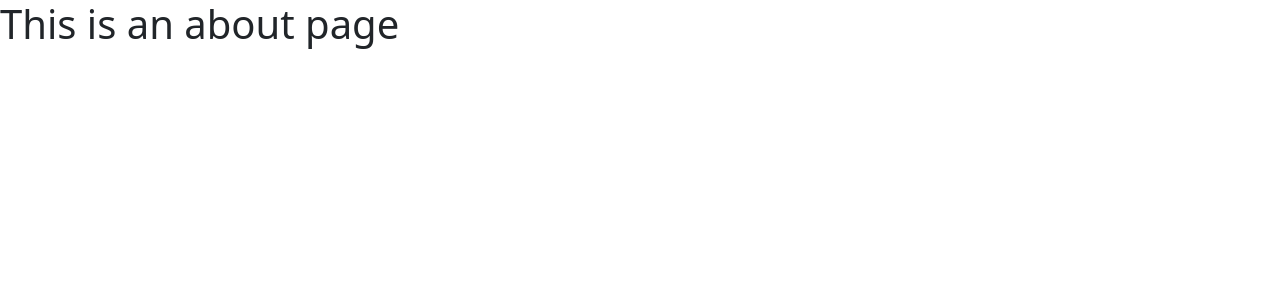
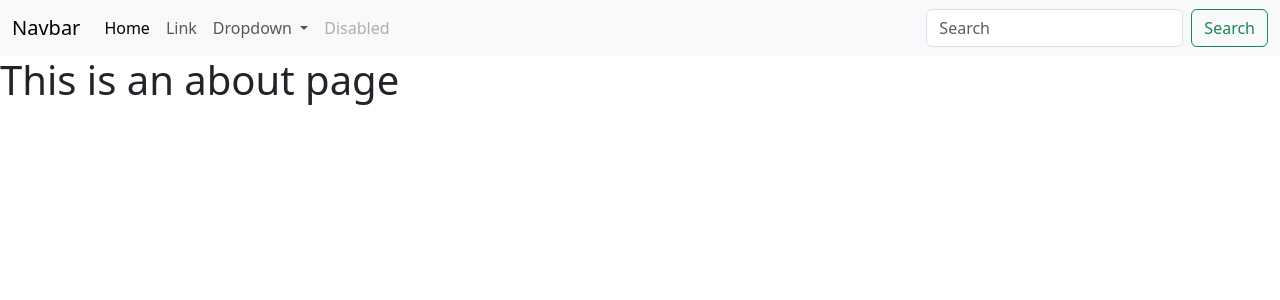
Before and after one commit to Fedaa123-12/CAR-WEBSITE, a Vue app in the folder frontend/: page /about in a window 1280 px wide. Shown: the top 300 px of the page. Built offline with nearby package versions, Linux system fonts and the light colour scheme.

Commit message:
cards setup and navbar added

```diff
--- a/frontend/package.json
+++ b/frontend/package.json
@@ -10,9 +10,10 @@
     "@popperjs/core": "^2.11.8",
     "axios": "^1.6.8",
     "bootstrap": "^5.3.3",
+    "bootstrap-vue": "^2.23.1",
     "bulma": "^1.0.0",
     "core-js": "^3.8.3",
-    "vue": "^3.2.13",
+    "vue": "^3.4.21",
     "vue-router": "^4.0.3"
   },
   "devDependencies": {
--- a/frontend/src/App.vue
+++ b/frontend/src/App.vue
@@ -1,4 +1,8 @@
+<script setup>
+import Navbar from "./components/Navbar.vue";
+</script>
 <template>
+  <Navbar />
   <nav>
 
   </nav>
--- /dev/null
+++ b/frontend/src/components/Navbar.vue
@@ -0,0 +1,41 @@
+<script setup>
+</script>
+
+<template>
+<nav class="navbar navbar-expand-lg navbar-light bg-light">
+  <div class="container-fluid">
+    <a class="navbar-brand" href="#">Navbar</a>
+    <button class="navbar-toggler" type="button" data-bs-toggle="collapse" data-bs-target="#navbarSupportedContent" aria-controls="navbarSupportedContent" aria-expanded="false" aria-label="Toggle navigation">
+      <span class="navbar-toggler-icon"></span>
+    </button>
+    <div class="collapse navbar-collapse" id="navbarSupportedContent">
+      <ul class="navbar-nav me-auto mb-2 mb-lg-0">
+        <li class="nav-item">
+          <a class="nav-link active" aria-current="page" href="#">Home</a>
+        </li>
+        <li class="nav-item">
+          <a class="nav-link" href="#">Link</a>
+        </li>
+        <li class="nav-item dropdown">
+          <a class="nav-link dropdown-toggle" href="#" id="navbarDropdown" role="button" data-bs-toggle="dropdown" aria-expanded="false">
+            Dropdown
+          </a>
+          <ul class="dropdown-menu" aria-labelledby="navbarDropdown">
+            <li><a class="dropdown-item" href="#">Action</a></li>
+            <li><a class="dropdown-item" href="#">Another action</a></li>
+            <li><hr class="dropdown-divider"></li>
+            <li><a class="dropdown-item" href="#">Something else here</a></li>
+          </ul>
+        </li>
+        <li class="nav-item">
+          <a class="nav-link disabled" href="#" tabindex="-1" aria-disabled="true">Disabled</a>
+        </li>
+      </ul>
+      <form class="d-flex">
+        <input class="form-control me-2" type="search" placeholder="Search" aria-label="Search">
+        <button class="btn btn-outline-success" type="submit">Search</button>
+      </form>
+    </div>
+  </div>
+</nav>
+</template>
--- a/frontend/src/components/carList.vue
+++ b/frontend/src/components/carList.vue
@@ -1,30 +1,5 @@
-<template>
-    <table class="table table-striped">
-        <thead>
-            <tr>
-                <th scope="col">Brand</th>
-                <th scope="col">Model</th>
-                <th scope="col">Delete</th>
-            </tr>
-        </thead>
-        <tbody>
-            <tr v-for="item in items" :key="item.ID">
-                <td scope="col">
-                    {{ item.Name }}
-                </td>
-                <td scope="col">
-                    {{ item.Model }}
-                </td>
-                <td :id = item.ID  scope="col" @click = >
-                    <button>Delete</button>
-                </td>
-            </tr>
-        </tbody>
-    </table>
-</template>
+<script>
 
-
-<script>
 import axios from "axios";
 export default {
     data() {
@@ -45,9 +20,59 @@ export default {
                 console.log(err);
             }
         },
-        async deleteCars(){
-
+        async deleteCars(index, id) {
+            try {
+                await axios.delete("https://carwebsiteapi.cyclic.app/deleteById?id=" + id);
+                this.items.splice(index, 1);
+            } catch (err) {
+                console.log(err);
+            }
         }
     }
 };
 </script>
+
+<template>
+
+    <main>
+
+        <div class="album py-5 bg-light">
+            <div class="container">
+                <div class="row row-cols-1 row-cols-sm-2 row-cols-md-3 g-3">
+                    <div class="col" v-for="item in items" :key="item.ID">
+                        <div class="card shadow-sm">
+
+                            <svg class="bd-placeholder-img card-img-top" width="100%" height="225"
+                                xmlns="http://www.w3.org/2000/svg" role="img" aria-label="Placeholder: Thumbnail"
+                                preserveAspectRatio="xMidYMid slice" focusable="false">
+                                <title>Placeholder</title>
+                                <image :xlink:href="item.Image" width="100%" height="100%" />
+                                <!-- <rect width="100%" height="100%" fill="#55595c"></rect><text x="50%" y="50%"
+                                    fill="#eceeef" dy=".3em">{{ item.Image }}</text> -->
+                            </svg>
+                            <div class="card-body">
+
+                                <p class="card-text">
+                                <strong>Brand:</strong> {{ item.Name }}<br>
+                                <strong>Model:</strong> {{ item.Model }}
+                                </p>
+                                <div class="d-flex justify-content-between align-items-center">
+
+                                    <div class="btn-group">
+                                        <button type="button" class="btn btn-sm btn-outline-secondary" @click=deleteCars(index,item.ID)>Delete</button>
+                                    </div>
+                                </div>
+                            </div>
+                        </div>
+                    </div>
+
+
+
+
+                </div>
+            </div>
+        </div>
+
+    </main>
+
+</template>
--- a/frontend/src/main.js
+++ b/frontend/src/main.js
@@ -1,5 +1,7 @@
 import { createApp } from 'vue'
 import App from './App.vue'
-import router from './router'
+import router from './router';
+import 'bootstrap/dist/css/bootstrap.min.css'
+import 'bootstrap'
 
 createApp(App).use(router).mount('#app')
```
Also changed, not shown: frontend/src/router/index.js (+2 -13 lines), frontend/src/assets/logo.png (deleted), 1 other file (tests, documents, lock files or other folders).
